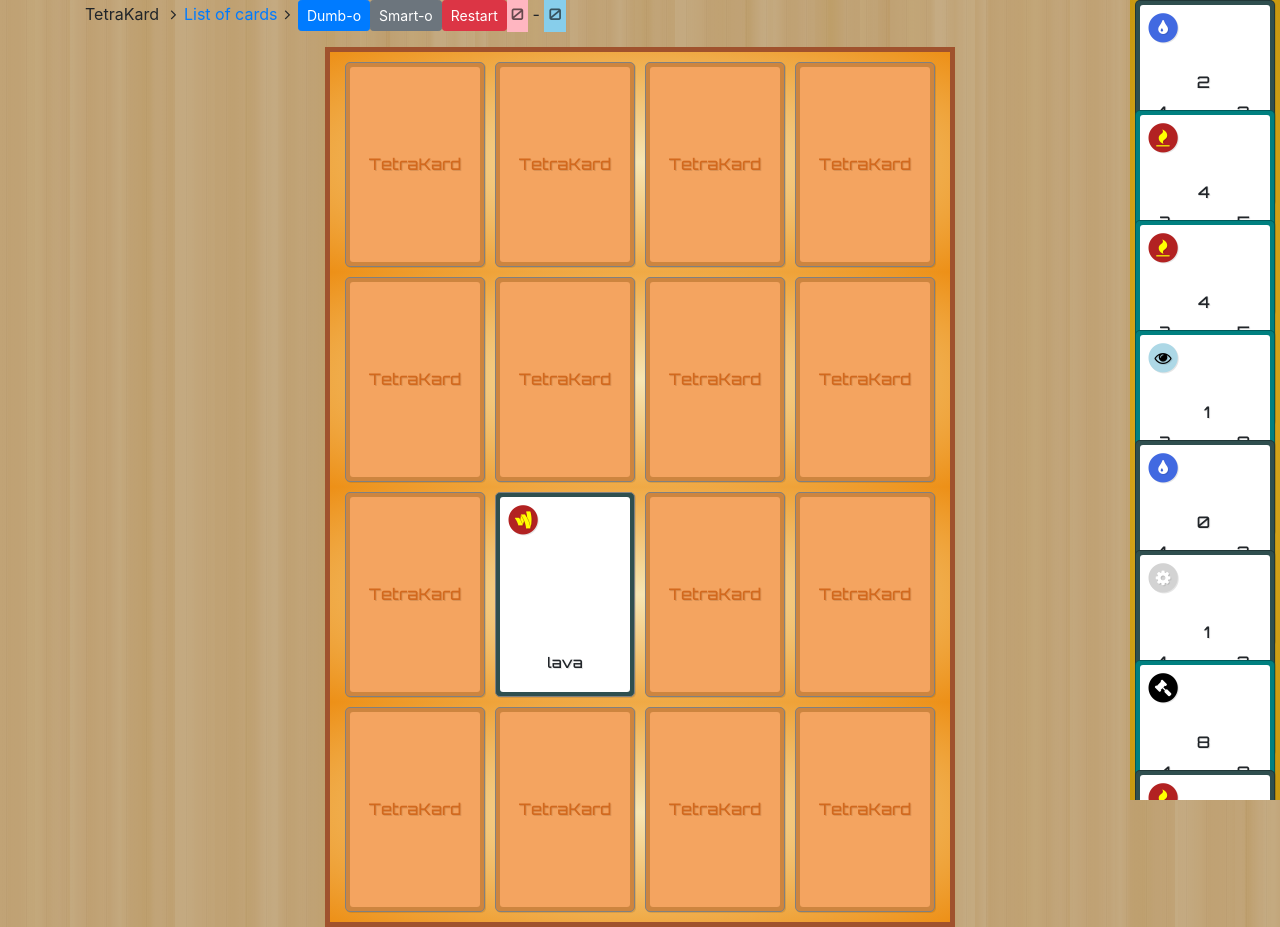
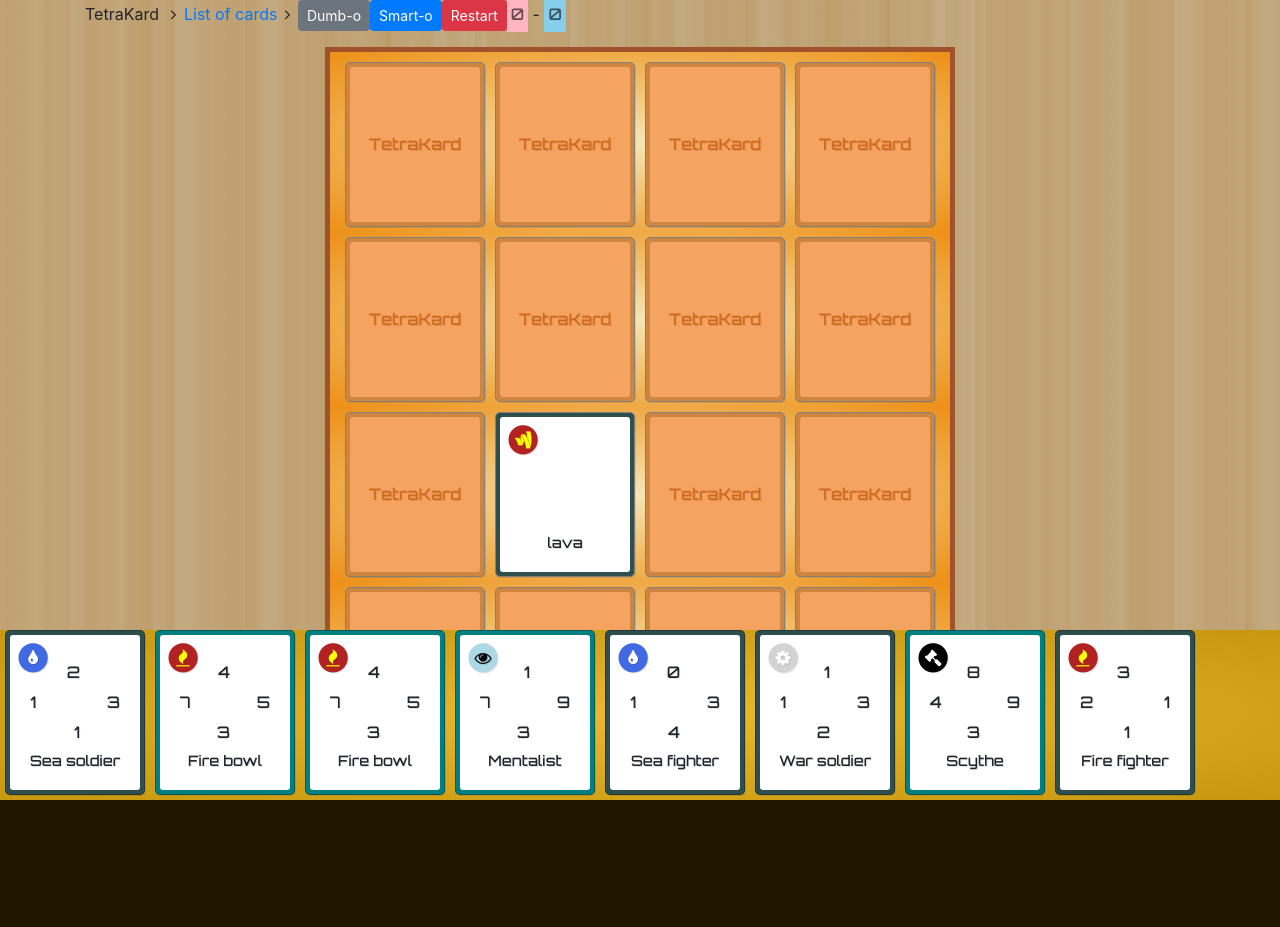
Before and after one commit to Pierre-RA/tetrakard, an Angular app: page / in a window 1280 px wide. After the commit the page ends 800 px from the top, so only its background shows below. Built offline with nearby package versions, Linux system fonts and the light colour scheme.

Commit message:
chore: add elements

```diff
--- a/src/app/pages/board/board.component.html
+++ b/src/app/pages/board/board.component.html
@@ -21,10 +21,7 @@
   </div>
 </div>
 
-<div class="hand"
-  [@handState]="handState"
-  (mouseover)="toggleHand()"
-  (mouseout)="toggleHand()">
+<div class="hand">
   <card *ngFor="let card of hand; let i = index"
     [card]="card"
     [inHand]="true"
--- a/src/app/pages/board/board.component.scss
+++ b/src/app/pages/board/board.component.scss
@@ -36,14 +36,6 @@
   }
 }
 
-.hand {
-  position: absolute;
-  top: 0;
-  right: 0;
-  bottom: 0;
-  @include pale-orange-radial;
-}
-
 .adversary,
 .user {
   width: 10px;
@@ -67,32 +59,29 @@
   text-align: center;
   font-size: 5em;
   font-family: 'Orbitron', sans-serif;
-  text-shadow: 0 0 5px rgba(0,0,0,0.3);
+  text-shadow: 0 0 30px rgba(0,0,0,0.4), 0 0 2px grey;
   box-shadow: 0 0 10px rgba(0,0,0,0.2);
   color: rgb(251,251,251);
 }
 
-/**
- * Test card sizing proportions
- */
-.test {
-  height: 100vh;
-  width: 100vw;
-  background-color: silver;
-}
-
 @media screen and (orientation:portrait) {
-  .test {
-    .hand {
-
-    }
+  .hand {
+    position: absolute;
+    top: 0;
+    right: 0;
+    bottom: 0;
+    width: 150px;
+    @include pale-orange-radial;
   }
 }
 
 @media screen and (orientation:landscape) {
-  .test {
-    .hand {
-
-    }
+  .hand {
+    position: absolute;
+    left: 0;
+    right: 0;
+    bottom: 0;
+    height: 170px;
+    @include pale-orange-radial;
   }
 }
--- a/src/app/pages/board/board.component.ts
+++ b/src/app/pages/board/board.component.ts
@@ -51,7 +51,7 @@ export class BoardComponent implements OnInit {
     this.title = 'TetraKard';
     this.handState = 'right';
     this.hand = [];
-    this.ia = 'Dumb-o';
+    this.ia = 'Smart-o';
     this.playingCard = null;
     this.board = new Board(this.cardsService, ADVERSARY_COLOR);
   }
--- a/src/app/templates/card/card.component.html
+++ b/src/app/templates/card/card.component.html
@@ -1,6 +1,6 @@
 <div class="card card-{{card.type}} position-{{position}}" *ngIf="card"
-  [@cardHand]="handState"
   [@cardHover]="hoverState"
+  [@swap]="card.owner"
   (mouseover)="toggleState()"
   (mouseout)="toggleState()"
   (click)="onClick()">
--- a/src/app/templates/card/card.component.scss
+++ b/src/app/templates/card/card.component.scss
@@ -7,7 +7,7 @@
 }
 
 .card {
-  height: 205px;
+  height: 165px;
   width: 140px;
   border-radius: 5px;
   border: solid rgba(0,0,0,0.3) 1px;
@@ -165,7 +165,7 @@
   background-color: peru;
   .inner {
     background-color: sandybrown;
-    line-height: 195px;
+    line-height: 155px;
     color: chocolate;
     text-shadow: 1px 1px 0px rgba(0,0,0,0.1);
   }
@@ -174,43 +174,3 @@
 .highlight {
   @include yellow;
 }
-
-.position-0 {
-  top: 0;
-  z-index: 10;
-}
-
-.position-1 {
-  top: 110px;
-  z-index: 20;
-}
-
-.position-2 {
-  top: 220px;
-  z-index: 30;
-}
-
-.position-3 {
-  top: 330px;
-  z-index: 40;
-}
-
-.position-4 {
-  top: 440px;
-  z-index: 50;
-}
-
-.position-5 {
-  top: 550px;
-  z-index: 60;
-}
-
-.position-6 {
-  top: 660px;
-  z-index: 70;
-}
-
-.position-7 {
-  top: 770px;
-  z-index: 80;
-}
--- a/src/app/templates/card/card.component.ts
+++ b/src/app/templates/card/card.component.ts
@@ -40,6 +40,19 @@ import { Card } from '../../logic/cards';
       })),
       transition('hidden => shown', animate('100ms ease-in')),
       transition('shown => hidden', animate('100ms ease-out'))
+    ]),
+    trigger('swap', [
+      state('owner-blue', style({
+        transform: 'rotateY(360deg)'
+      })),
+      state('owner-pink', style({
+        transform: 'rotateY(360deg)'
+      })),
+      state('back', style({
+        transform: 'rotateY(180deg)'
+      })),
+      transition('blue => pink', animate('500ms ease-in')),
+      transition('pink => blue', animate('500ms ease-out'))
     ])
   ]
 })
@@ -53,7 +66,6 @@ export class CardComponent implements OnInit {
 
   handState: string;
   hoverState: string;
-  owner: string;
 
   constructor() { }
 
```
